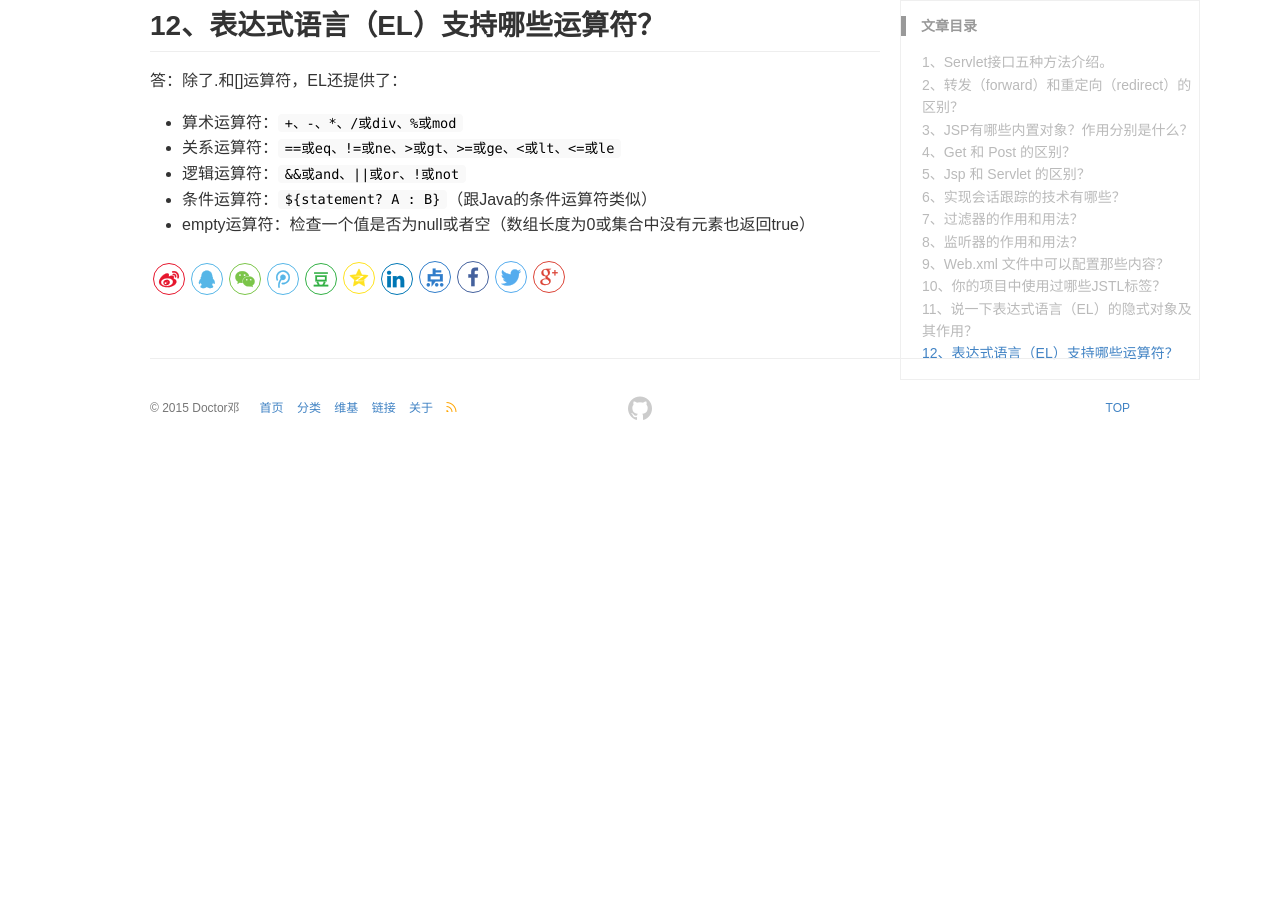
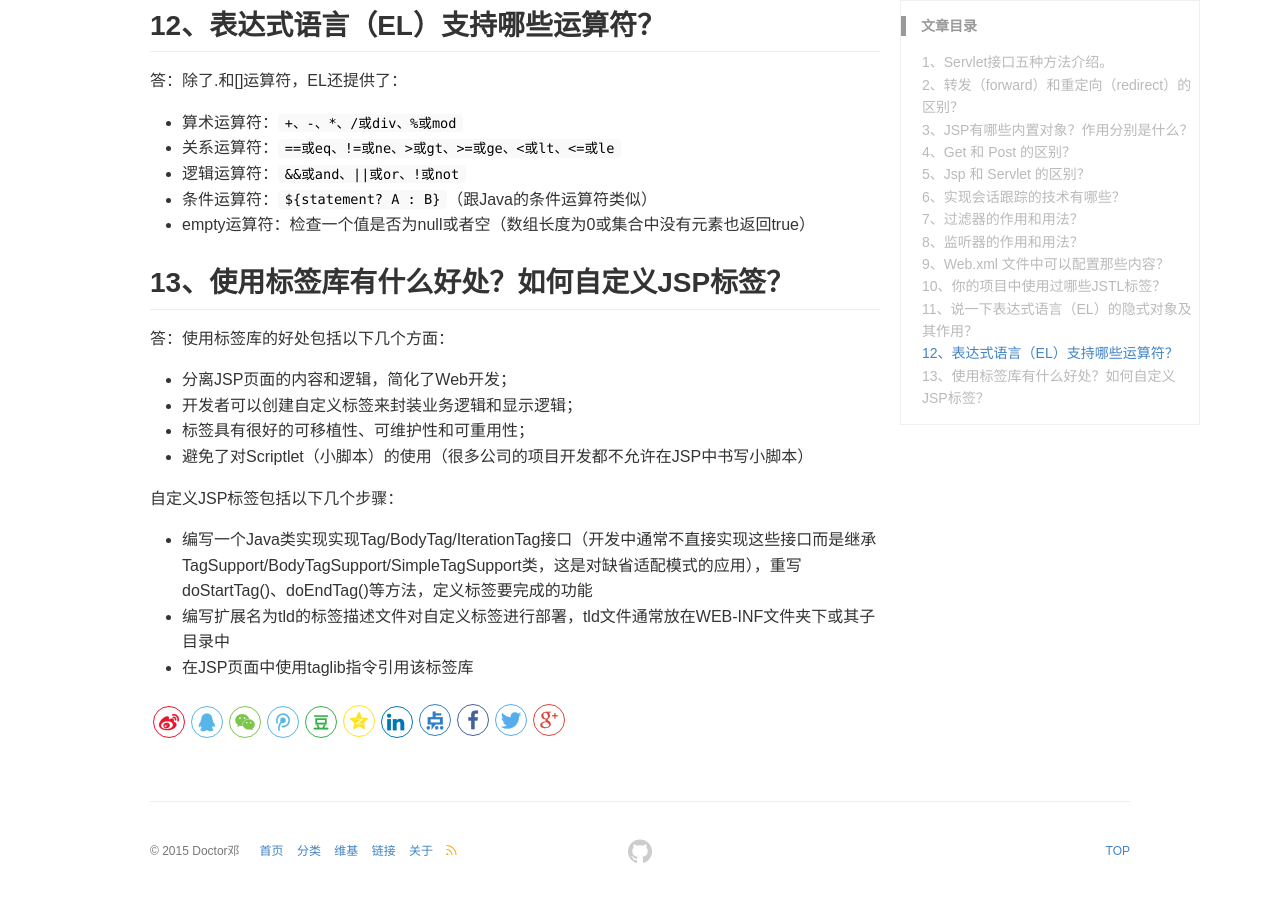
Before and after one commit to DoctorDeng/DoctorDeng.github.io, a Jekyll site: the page built from _posts/2016-09-12-java-面试.md, in a window 1280 px wide and 900 px high, scrolled down 11588 px. Built offline with Jekyll 4.4.1, drawn with Linux system fonts in a browser that asks for light colours; before the commit the page ends 12045 px from its top, so only the background shows below that.

Commit message:
modify file

```diff
--- a/_posts/2016-09-12-java-面试.md
+++ b/_posts/2016-09-12-java-面试.md
@@ -469,3 +469,15 @@ ${sessionScope.loginUser.username}
 * 逻辑运算符：`&&或and、||或or、!或not`
 * 条件运算符：`${statement? A : B}`（跟Java的条件运算符类似）
 * empty运算符：检查一个值是否为null或者空（数组长度为0或集合中没有元素也返回true）
+
+## 13、使用标签库有什么好处？如何自定义JSP标签？
+答：使用标签库的好处包括以下几个方面：
+- 分离JSP页面的内容和逻辑，简化了Web开发；
+- 开发者可以创建自定义标签来封装业务逻辑和显示逻辑；
+- 标签具有很好的可移植性、可维护性和可重用性；
+- 避免了对Scriptlet（小脚本）的使用（很多公司的项目开发都不允许在JSP中书写小脚本）
+
+自定义JSP标签包括以下几个步骤：
+- 编写一个Java类实现实现Tag/BodyTag/IterationTag接口（开发中通常不直接实现这些接口而是继承TagSupport/BodyTagSupport/SimpleTagSupport类，这是对缺省适配模式的应用），重写doStartTag()、doEndTag()等方法，定义标签要完成的功能
+- 编写扩展名为tld的标签描述文件对自定义标签进行部署，tld文件通常放在WEB-INF文件夹下或其子目录中
+- 在JSP页面中使用taglib指令引用该标签库
```
